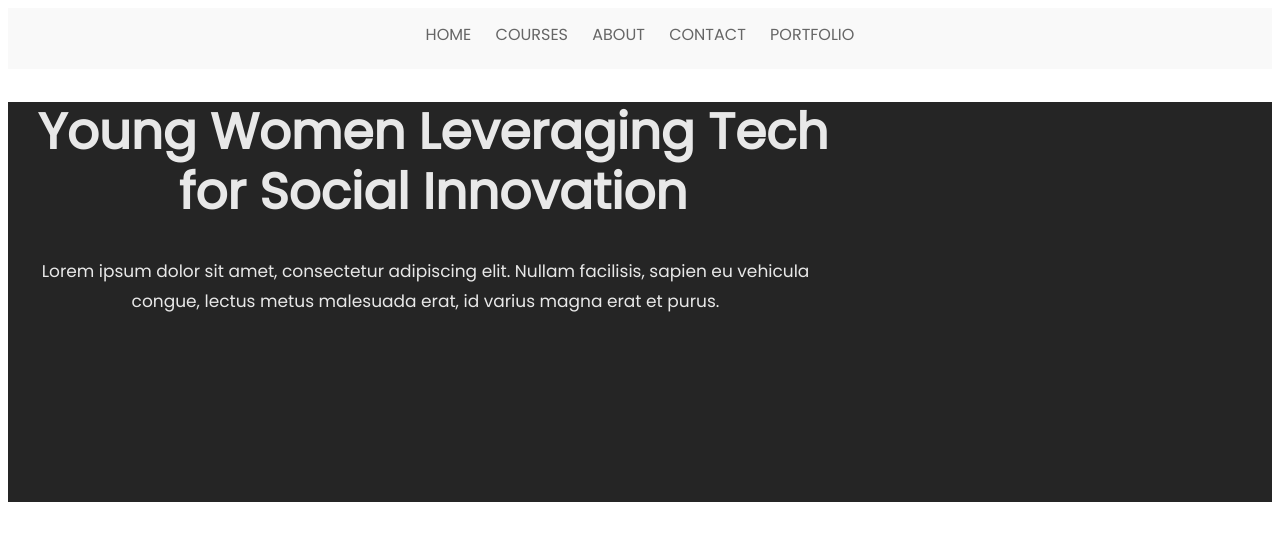
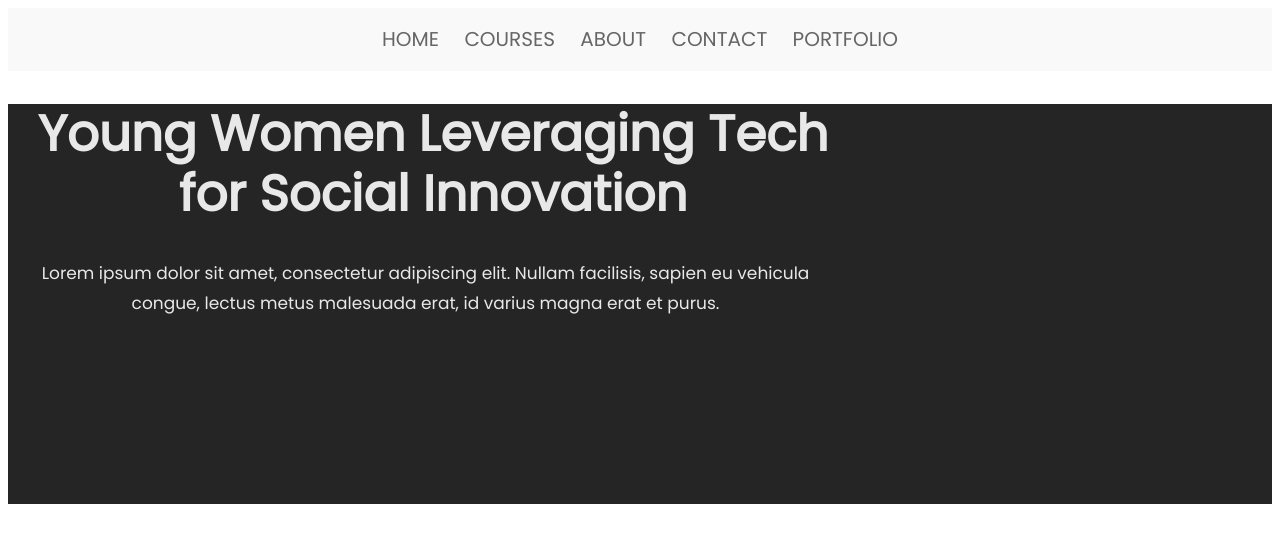
Before and after one commit to MiguelKroukamp/code4ct, a plain HTML site: page index.html in a window 1280 px wide. Drawn offline with Linux system fonts and the light colour scheme.

Commit message:
made changes on read me

```diff
--- a/sass/base.scss
+++ b/sass/base.scss
@@ -1,6 +1,6 @@
 nav {
     background-color: #f9f9f9;
-    height: 40.5px;
+    // height: 40.5px;
     padding: 10px;
 }
 
@@ -9,9 +9,9 @@ nav {
 
 
     // width: 201px;
-    height: 5.5px;
+    // height: 5.5px;
     font-family: Poppins;
-    font-size: px;
+    font-size: 20px;
     font-weight: normal;
     font-style: normal;
     font-stretch: normal;
@@ -19,6 +19,8 @@ nav {
     letter-spacing: normal;
     text-align: center;
     // padding: 50px;
+    margin: 0;
+    padding: 0;
 
 
 
@@ -54,7 +56,7 @@ a:hover {
     top: 70px;
     right: 50px;
     width: 109px;
-    height: 15px;
+    // height: 15px;
     border-radius: 2px;
     border: solid 0.5px #e7e7e7;
     background-color: #e7e7e7;
```
Also changed, not shown: css/base.css, css/main.css, 3 other files.
